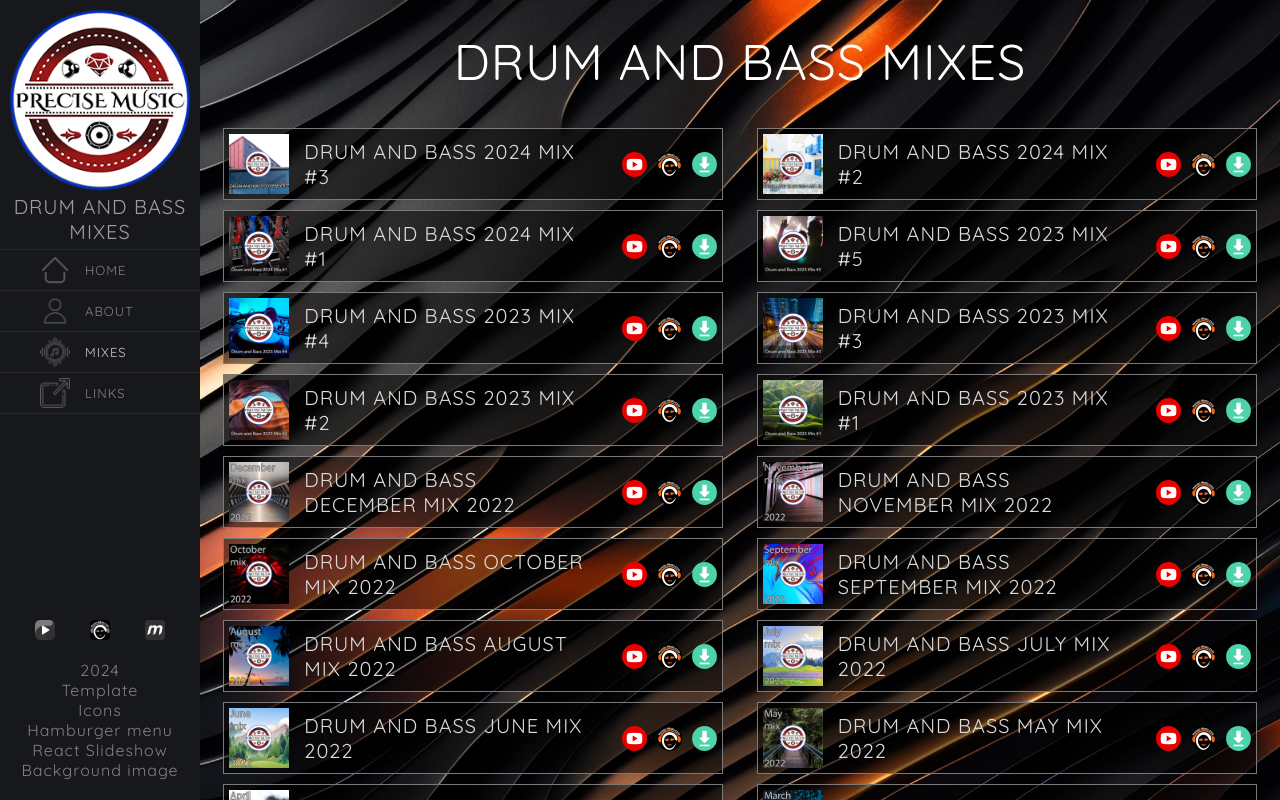
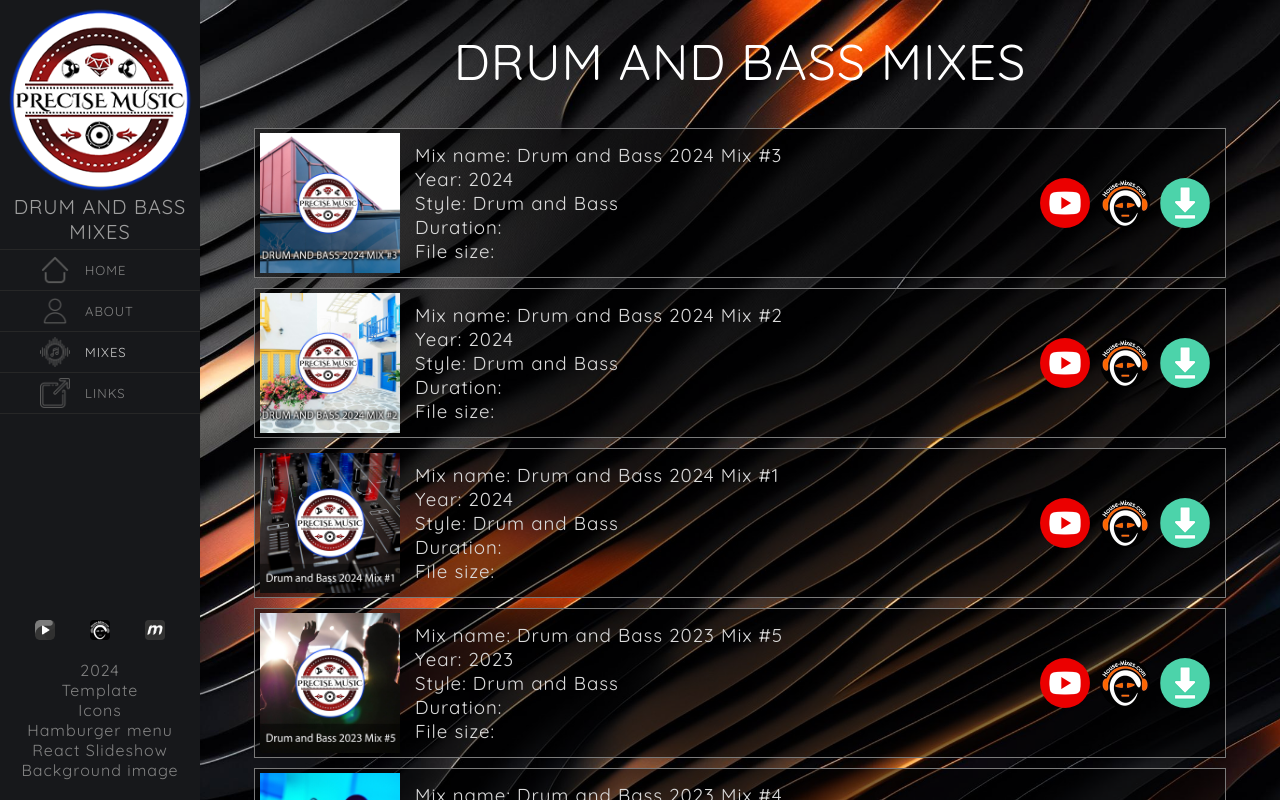
Before and after one commit to matejvalocky/precise-music-react, a React (Create React App) app: page /mixes in a window 1280 px wide. Built offline with nearby package versions, Linux system fonts and the light colour scheme.

Commit message:
upravy jedného mixu

```diff
--- a/src/components/MixesContent.css
+++ b/src/components/MixesContent.css
@@ -12,6 +12,8 @@
     flex-wrap: wrap;
     padding-bottom: 200px;
 }
+
+
 
 .mixesInfo h2{
     color: rgb(219, 219, 219);
@@ -31,6 +33,12 @@
       text-decoration: none;
   }
 
+
+
+  .noUnderline h3{
+    color: rgb(219, 219, 219);
+  }
+
   .mixesLinks a{
     display: flex;
     flex-direction: row;
--- a/src/components/MixesContent.js
+++ b/src/components/MixesContent.js
@@ -12,7 +12,7 @@ import "./OneMixQueries.css"
 
 
 
-// import image  from "../../src/images/covers/april-2021.jpg"
+
 
 import youtubeIcon from "../../src/mixIcons/youtube.png"
 import housemixesIcon from "../../src/mixIcons/house-mixes.jpg"
@@ -46,6 +46,8 @@ const MixesContent = () => {
 
 
 
+
+
   return <div className="mixesContent content">
       <div className="wrapper">
         <h1>Drum and Bass Mixes</h1>
@@ -61,7 +63,15 @@ const MixesContent = () => {
                         <img className="oneMixCover" src={oneMixFromList.cover} alt="" />
                       </Link>
                       <Link to={`/all-movies/${oneMixFromList.id}`} className="noUnderline">
-                         <h2>{oneMixFromList.title}</h2>
+                         {/* <h2>{oneMixFromList.title}</h2>  */}
+
+                         <div className="addMixInfo">
+                            <h3>Mix name: {oneMixFromList.title} </h3>
+                            <h3>Year: {oneMixFromList.year} </h3>
+                            <h3>Style: Drum and Bass</h3>
+                            <h3>Duration:</h3>
+                            <h3>File size:</h3>
+                         </div>
                       </Link>
 
               </div>
--- a/src/components/OneMix.css
+++ b/src/components/OneMix.css
@@ -1,14 +1,15 @@
 .oneMix{
     color: #cfcfcf;
     border: 1px rgb(122, 122, 122) solid;
-    width: 500px;
+    width: 90%;
+    height: 150px;
     background-color: rgba(0, 0, 0, 0.50); /* 75% priehľadná čierna */
     margin-bottom: 5px;
     display: flex;
     flex-direction: row;
     justify-content: flex-start;
     align-items: center;
-    /* padding: 5px; */
+
     padding-left: 0;
     display: flex;
     flex-direction: row;
@@ -17,8 +18,8 @@
 }
 
 .oneMixCover{
-    width: 60px;
-    height: 60px;
+    width: 140px;
+    height: 140px;
     background-repeat: no-repeat;
     background-position: center center;
     background-size: cover;
@@ -32,14 +33,14 @@
 
 
 .oneMix h2{
-    font-size: 20px;
+    font-size: 30px;
     padding: 10px;
-    width: 300px;
+    width: 100%;
     text-transform: uppercase;
 }
 
 .oneMix h3{
-    padding: 20px;
+    padding-left: 10px;
 }
 
 
@@ -48,6 +49,7 @@
     flex-direction: row;
     justify-content: flex-end;
     align-items: center;
+    padding: 0 10px;
     /* background-color: blue; */
 }
 
@@ -58,14 +60,24 @@
 }
 
 .mixesLinks a img{
-    width: 25px;
-    height: 25px;
+    width: 50px;
+    height: 50px;
     border-radius: 50%;
+}
+
+.mixesLinks img:hover{
+    transform: scale(0.8);
+    transition: 0.05s linear all;
+}
+
+.mixesLinks img:not(:hover){
+    transform: scale(1);
+    transition: 0.2s linear all;
 }
 
 .mixesInfo{
     /* background-color: red; */
-    width: 600px;
+    width: 90%;
     display: flex;
     flex-direction: row;
     justify-content: flex-start;
--- a/src/components/OneMovie.js
+++ b/src/components/OneMovie.js
@@ -30,7 +30,7 @@ const OneMovie = () => {
         return oneMovie.id === parseInt(movieId) // prevod textu na číslo = parseInt
     })
 
-    const {url, title, cover, tracks, youtube, housemixes} = oneSpecificMovie
+    const {url, title, author, cover, tracks, youtube, housemixes} = oneSpecificMovie
 
   return <div className="content oneMovieBG">
   <div className="wrapper">
```
Also changed, not shown: src/components/list.js (+39 -0 lines).
